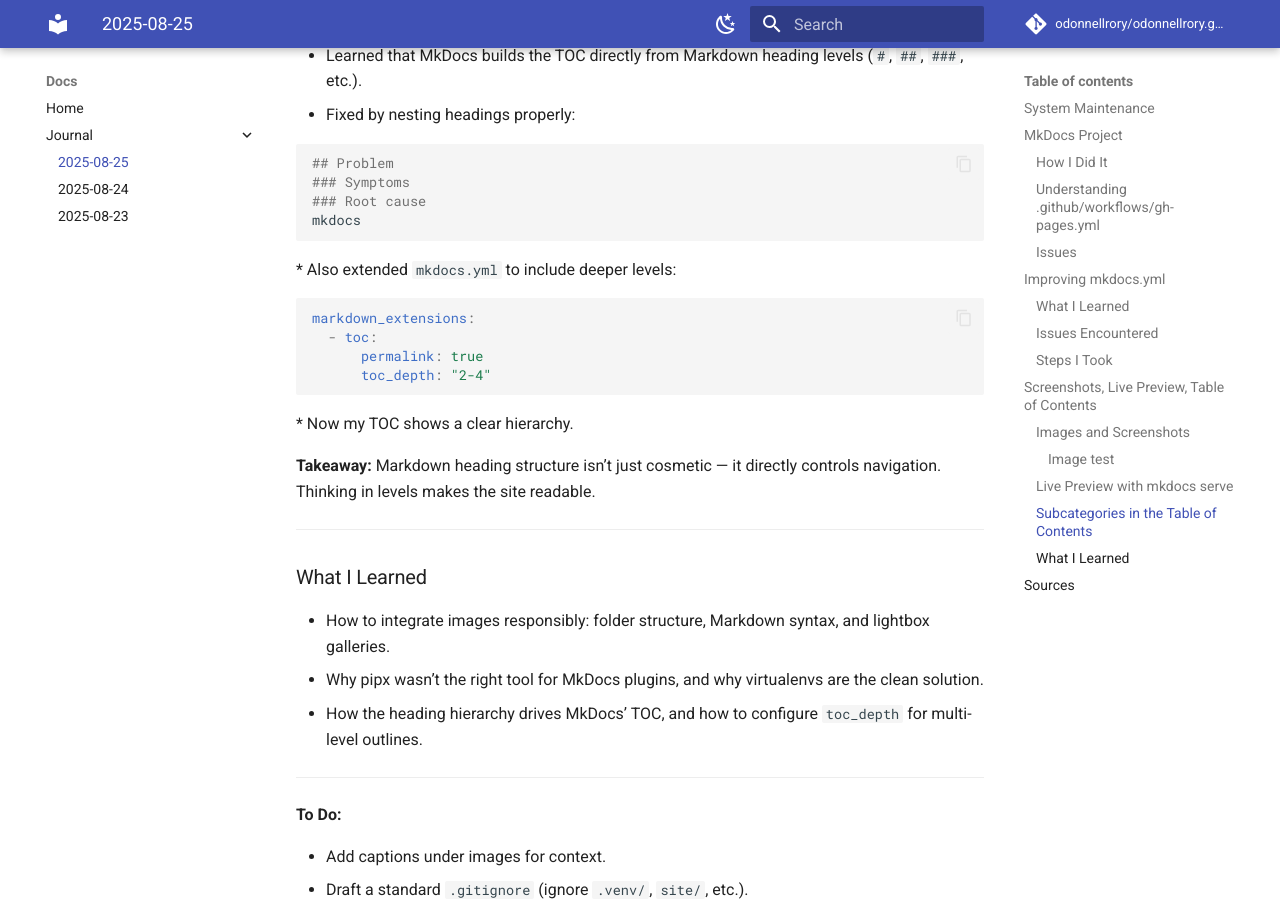
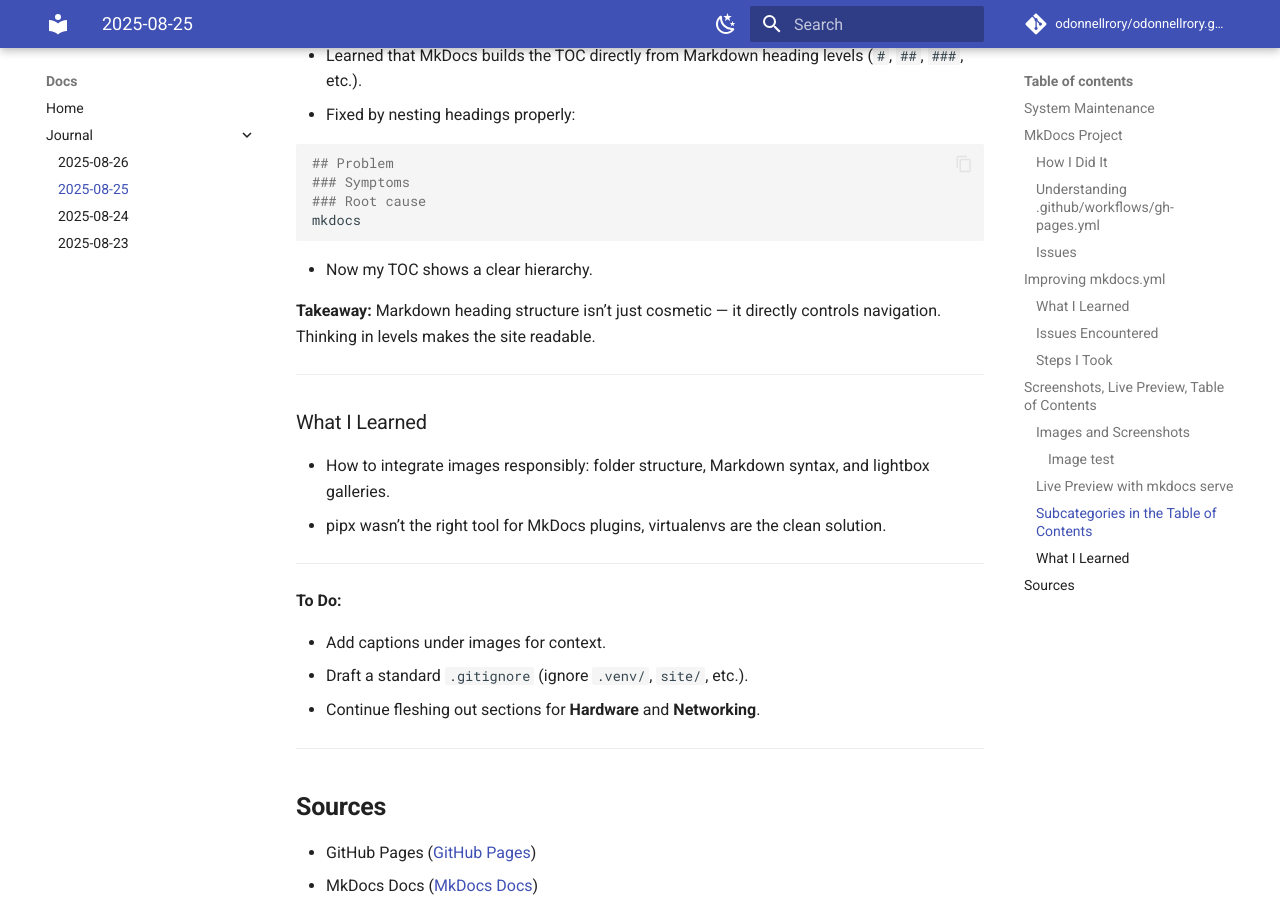
Before and after one commit to odonnellrory/odonnellrory.github.io, an MkDocs documentation site: the page built from docs/00-journal/2025-08-25.md, in a window 1280 px wide and 900 px high, scrolled down 7772 px. Built offline with MkDocs 1.6.1 and Material for MkDocs 9.7.7, drawn with Linux system fonts in a browser that asks for light colours; comment, search, counter and statistics services are not loaded; some of the changed text lies outside the part shown.

Commit message:
new day new journal entry

````diff
--- a/docs/00-journal/2025-08-25.md
+++ b/docs/00-journal/2025-08-25.md
@@ -314,16 +314,7 @@
   mkdocs
 
   ```
-* Also extended `mkdocs.yml` to include deeper levels:
 
-  ```yaml
-
-  markdown_extensions:
-    - toc:
-        permalink: true
-        toc_depth: "2-4"
-
-  ```
 * Now my TOC shows a clear hierarchy.
 
 **Takeaway:** Markdown heading structure isn’t just cosmetic — it directly controls navigation. Thinking in levels makes the site readable.
@@ -333,8 +324,7 @@
 ### What I Learned
 
 * How to integrate images responsibly: folder structure, Markdown syntax, and lightbox galleries.
-* Why pipx wasn’t the right tool for MkDocs plugins, and why virtualenvs are the clean solution.
-* How the heading hierarchy drives MkDocs’ TOC, and how to configure `toc_depth` for multi-level outlines.
+* pipx wasn’t the right tool for MkDocs plugins, virtualenvs are the clean solution.
 
 ---
 
````
Also changed, not shown: other parts of docs/00-journal/2025-08-25.md (+1 -0 lines), docs/00-journal/2025-08-26.md (added, +77 -0 lines).
